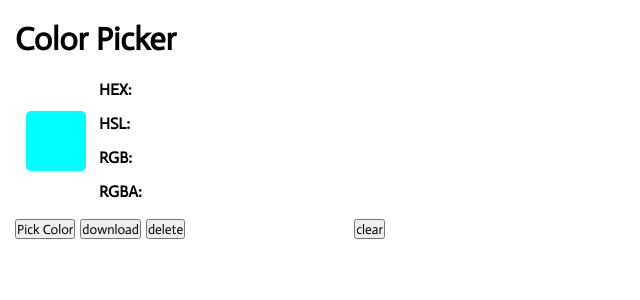
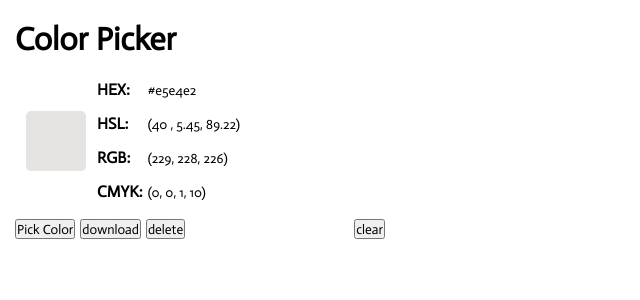
Before and after one commit to CJ-Cepe/color-picker, a React (Vite) app: page / in a window 1280 px wide. Shown: the top 300 px of the page, without its empty margins (0-640 px from the left). Built offline with nearby package versions, Linux system fonts and the light colour scheme.

Commit message:
Feat: replace rgba with cymk

```diff
--- a/src/App.jsx
+++ b/src/App.jsx
@@ -7,8 +7,15 @@ import Field from './Field'
 
 function App() {
 
+  const defColor = {
+    hex: '#e5e4e2',
+    hsl: '(40 , 5.45, 89.22)',
+    rgb: '(229, 228, 226)',
+    cmyk: '(0, 0, 1, 10)'
+  }
+
   const [colorList, setColorList] = useState([])
-  const [colors, setColors] = useState({})
+  const [colors, setColors] = useState(defColor)
   const currentColorRef = useRef(null)
 
 
@@ -37,11 +44,10 @@ function App() {
 
   }
 
-  function clearList(){
-
+  const handleClearList = ()=>{
+    setColorList([])
+    setColors(defColor)
   }
-
-
 
   return (
     <>
@@ -49,12 +55,12 @@ function App() {
       <h1>Color Picker</h1>
     </header>
     <main>
-      <div ref={currentColorRef}></div>
+      <div ref={currentColorRef} style={{backgroundColor: colors.hex}}></div>
       <div>
         <Field labelName = "HEX:" value = {colors.hex}></Field>
         <Field labelName = "HSL:" value = {colors.hsl}></Field>
         <Field labelName = "RGB:" value = {colors.rgb}></Field>
-        <Field labelName = "RGBA:" value = {colors.rgba}></Field>
+        <Field labelName = "CMYK:" value = {colors.cmyk}></Field>
       </div>
     </main>
     <aside>
@@ -66,7 +72,7 @@ function App() {
       <button onClick={handleColorPick}>Pick Color</button>
       <button>download</button>
       <button>delete</button>
-      <button>clear</button>
+      <button onClick={handleClearList}>clear</button>
     </section>
     </>
   )
--- a/src/convertColor.js
+++ b/src/convertColor.js
@@ -1,9 +1,9 @@
 function convertHex(hex){
+    const hsl = hexToHSL(hex)
     const rgb =  hexToRGB(hex)
-    const rgba =  hexAToRGBA(hex)
-    const hsl = hexToHSL(hex)
+    const cmyk = hexToCmyk(hex)
 
-    return {hex, rgb, rgba, hsl}
+    return {hex, hsl, rgb, cmyk, }
 }
 
 export default convertHex
@@ -24,28 +24,9 @@ function hexToRGB(h) {
       b = "0x" + h[5] + h[6];
     }
 
-    return "rgb("+ +r + "," + +g + "," + +b + ")";
+    return "("+ +r + "," + +g + "," + +b + ")";
 }
 
-function hexAToRGBA(h) {
-    let r = 0, g = 0, b = 0, a = 1;
-
-    if (h.length == 5) {
-      r = "0x" + h[1] + h[1];
-      g = "0x" + h[2] + h[2];
-      b = "0x" + h[3] + h[3];
-      a = "0x" + h[4] + h[4];
-
-    } else if (h.length == 9) {
-      r = "0x" + h[1] + h[2];
-      g = "0x" + h[3] + h[4];
-      b = "0x" + h[5] + h[6];
-      a = "0x" + h[7] + h[8];
-    }
-    a = +(a / 255).toFixed(3);
-
-    return "rgba(" + +r + "," + +g + "," + +b + "," + a + ")";
-}
 
 function hexToHSL(H) {
     // Convert hex to RGB first
@@ -89,5 +70,27 @@ function hexToHSL(H) {
     s = +(s * 100).toFixed(1);
     l = +(l * 100).toFixed(1);
 
-    return "hsl(" + h + "," + s + "%," + l + "%)";
+    return "(" + h + "," + s + "%," + l + "%)";
 }
+
+
+function hexToCmyk(hex) {
+  hex = hex.replace(/^#/, '');
+  const r = parseInt(hex.slice(0, 2), 16) / 255;
+  const g = parseInt(hex.slice(2, 4), 16) / 255;
+  const b = parseInt(hex.slice(4, 6), 16) / 255;
+
+  const k = Math.min(1 - r, 1 - g, 1 - b);
+  const c = (1 - r - k) / (1 - k);
+  const m = (1 - g - k) / (1 - k);
+  const y = (1 - b - k) / (1 - k);
+
+  const cymk = {
+    c: Math.round(c * 100),
+    m: Math.round(m * 100),
+    y: Math.round(y * 100),
+    k: Math.round(k * 100),
+  };
+
+  return `(${cymk.c}, ${cymk.m}, ${cymk.y}, ${cymk.k})`
+}
```
